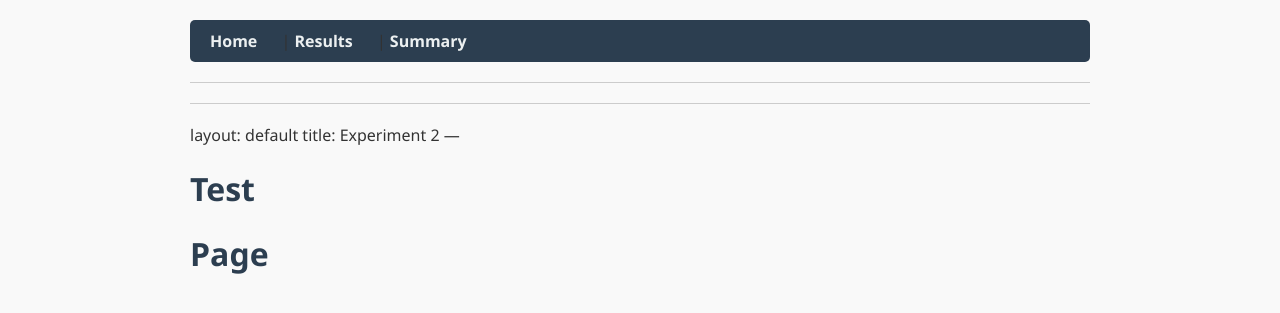
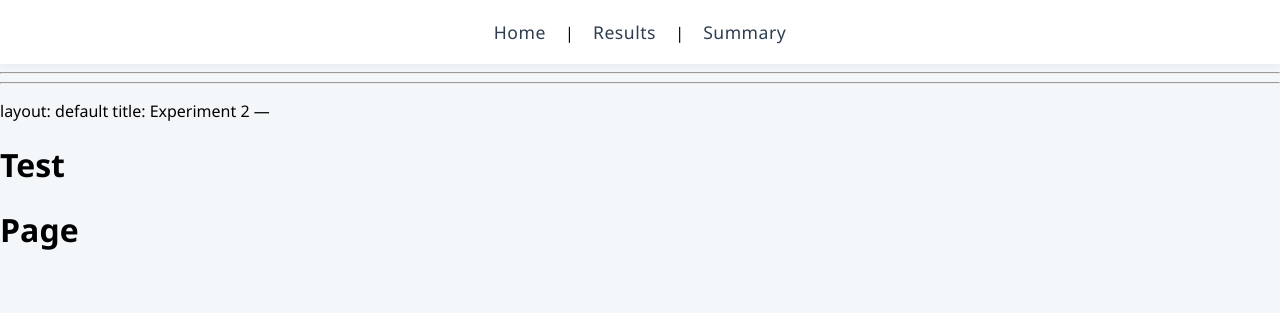
Before and after one commit to nico-koltermann/github-pages.test, a Jekyll site: the page built from docs/index.md, in a window 1280 px wide. Shown: the top 313 px of the page. Built offline with Jekyll 4.4.1, drawn with Linux system fonts in a browser that asks for light colours; our own code applies the rules of GitHub Pages for plain Markdown files.

Commit message:
Adjust style

```diff
--- a/docs/_layouts/default.html
+++ b/docs/_layouts/default.html
@@ -1,9 +1,9 @@
 <!DOCTYPE html>
 <html lang="en">
 <head>
-  <meta charset="UTF-8">
-  <title>{{ page.title }}</title>
-  <link rel="stylesheet" href="/assets/style.css">
+    <meta charset="UTF-8">
+    <title>My Results</title>
+    <link rel="stylesheet" href="../assets/style.css">
 </head>
 <body>
   {% include header.html %}
--- a/docs/assets/style.css
+++ b/docs/assets/style.css
@@ -1,43 +1,51 @@
-/* assets/style.css */
+/* General page styling */
 body {
   font-family: 'Segoe UI', Tahoma, Geneva, Verdana, sans-serif;
-    max-width: 900px;
-    margin: auto;
-    padding: 20px;
-    background-color: #f9f9f9;
-    color: #333;
+  background-color: #f3f7fa;
+  margin: 0;
+  padding: 0;
 }
 
+/* Navbar styling */
 nav {
-    background-color: #2c3e50;
-    padding: 10px 20px;
-    border-radius: 5px;
-    margin-bottom: 20px;
+  background-color: #ffffff;
+  padding: 20px 0;
+  box-shadow: 0 2px 8px rgba(0, 0, 0, 0.05);
+  text-align: center;
+  position: sticky;
+  top: 0;
+  z-index: 1000;
 }
 
 nav a {
-    color: #ecf0f1;
+  margin: 0 15px;
   text-decoration: none;
-    margin-right: 20px;
-    font-weight: bold;
+  color: #2c3e50;
+  font-size: 1.1em;
+  font-weight: 500;
+  letter-spacing: 0.5px;
+  transition: color 0.2s ease;
 }
 
 nav a:hover {
-    text-decoration: underline;
+  color: #1abc9c;
 }
 
-  h1, h2, h3 {
-    color: #2c3e50;
+/* Content area */
+.main-content {
+  max-width: 800px;
+  margin: 40px auto;
+  padding: 0 20px;
+  background-color: #ffffff;
+  box-shadow: 0 0 10px rgba(0,0,0,0.05);
+  border-radius: 6px;
+  padding: 30px;
 }
 
 iframe {
   border: none;
-    box-shadow: 0 0 10px rgba(0,0,0,0.1);
-    border-radius: 4px;
+  width: 100%;
+  height: 600px;
+  border-radius: 6px;
+  box-shadow: 0 0 12px rgba(0,0,0,0.08);
 }
-
-  hr {
-    border: none;
-    border-top: 1px solid #ccc;
-    margin: 20px 0;
-  }
```
Lines whose indentation alone changed are shown as unchanged.
